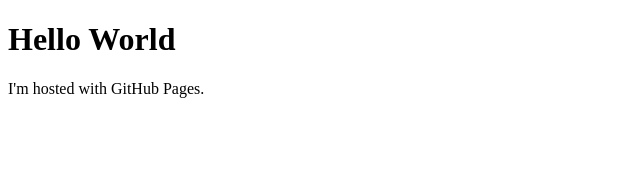
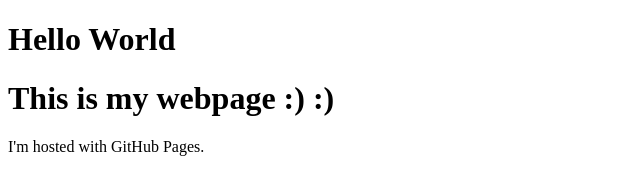
Before and after one commit to athrayspanchap/athrayspanchap.github.io, a plain HTML site: page index.html in a window 1280 px wide. Shown: the whole page, without its empty margins (0-640 px from the left). Drawn offline with Linux system fonts and the light colour scheme.

Commit message:
Update index.html

```diff
--- a/index.html
+++ b/index.html
@@ -5,6 +5,8 @@
 	</head>
 <body>
 <h1>Hello World</h1>
+<h1>This is my webpage :) :) </h1>
+
 <p>I'm hosted with GitHub Pages.</p>
 </body>
 </html>
```
